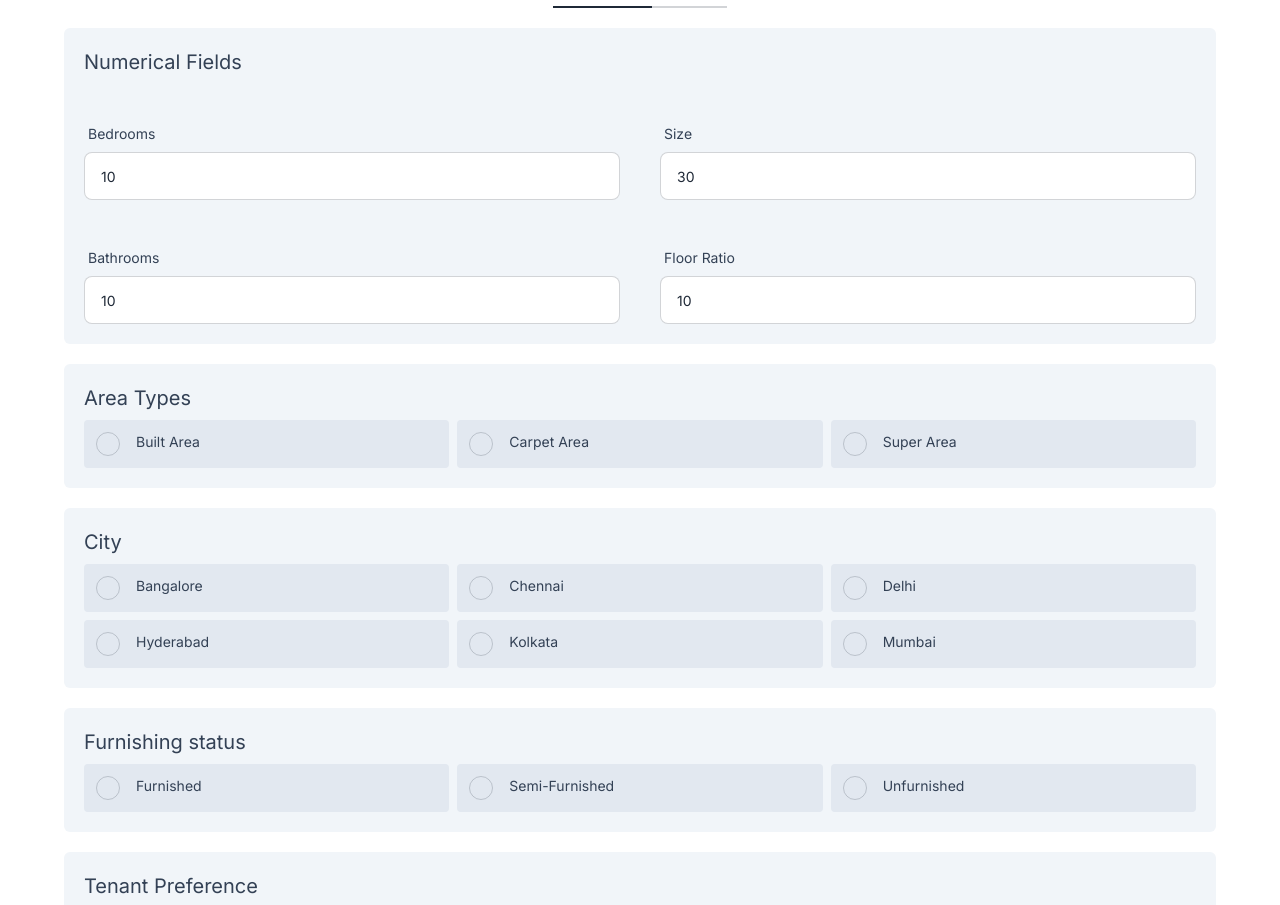
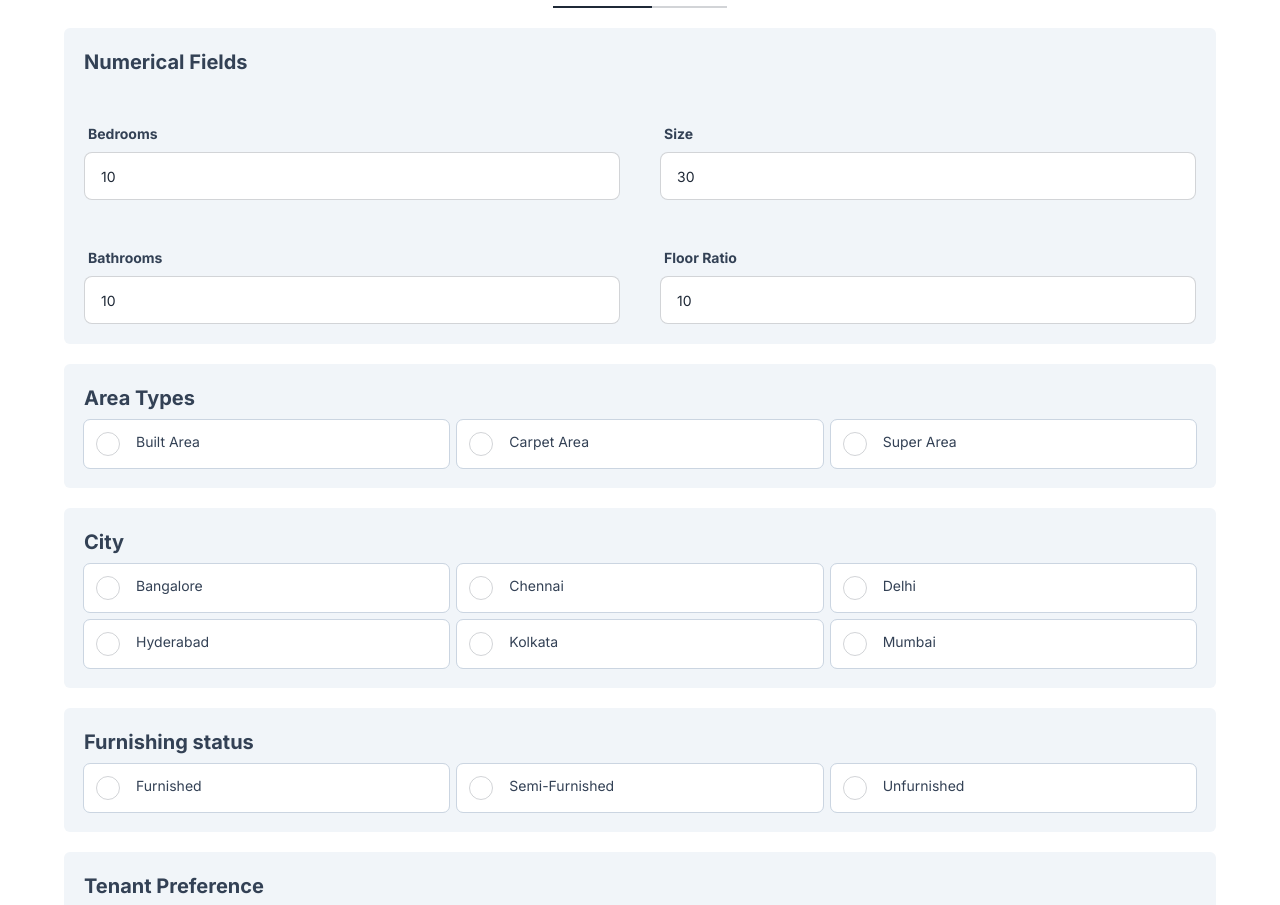
Before and after one commit to andrewscoding2018/ECS111_Project, a Next.js app: page / in a window 1280 px wide. Shown: the part 100-1005 px from the top of the page. Built offline with nearby package versions, Linux system fonts and the light colour scheme.

Commit message:
Changing form

```diff
--- a/app/MultiSelect.tsx
+++ b/app/MultiSelect.tsx
@@ -20,9 +20,9 @@ const MultiSelect = ({
   return (
     <label
       key={index}
-      className="form-control flex p-0"
+      className="form-control flex p-0 bg-white outline outline-1	 outline-slate-300 rounded-md"
     >
-      <div className="flex bg-slate-200 hover:bg-slate-300 p-3 rounded">
+      <div className="flex bg:slate-50 hover:bg-slate-300 p-3 rounded">
         <input
           type="radio"
           name={name}
@@ -32,7 +32,7 @@ const MultiSelect = ({
             setSelectedValue(value);
             console.log(selectedValue);
           }}
-          className="radio mr-4 align-middle"
+          className="radio mr-4 align-middle "
         />
         <p className="text-sm text-slate-700 align-middle">{displayName}</p>
       </div>
--- a/app/NumInput.tsx
+++ b/app/NumInput.tsx
@@ -16,7 +16,7 @@ const NumInput = ({
     return (
         <label className="form-control ">
             <div className="label">
-                <span className="text-slate-700 label-text">{displayName}</span>
+                <span className="text-slate-700 label-text font-bold">{displayName}</span>
             </div>
             <input
                 type="text"
--- a/app/page.tsx
+++ b/app/page.tsx
@@ -135,7 +135,7 @@ const Home: React.FC = () => {
         <div className="flex flex-col justify-center items-center gap-5 w-full">
           {/* Numerical Fields */}
           <div className="grid md:grid-cols-2 grid-cols-1 gap-10 w-[90%] p-5 bg-slate-100 rounded-md">
-            <div className="col-span-2 text-slate-700 text-xl">Numerical Fields</div>
+            <div className="col-span-2 text-slate-700 text-xl font-bold">Numerical Fields</div>
             <NumInput
               name={numericalFields[0]}
               value={10}
@@ -164,7 +164,7 @@ const Home: React.FC = () => {
 
           {/* Area Types */}
           <div className="grid md:grid-cols-3 grid-cols-1 gap-2 w-[90%] p-5 bg-slate-100 rounded-md">
-            <div className="md:col-span-3 col-span-1 text-xl text-slate-700 p-0">Area Types</div>
+            <div className="md:col-span-3 col-span-1 text-xl text-slate-700 p-0 font-bold">Area Types</div>
             {Object.keys(jsonData)
               .filter((key) => key.startsWith("Area"))
               .map((value, index) => (
@@ -182,7 +182,7 @@ const Home: React.FC = () => {
 
           {/* Cities */}
           <div className="grid md:grid-cols-3 grid-cols-1 gap-2 w-[90%] p-5 bg-slate-100 rounded-md">
-            <div className="md:col-span-3 col-span-1 text-xl text-slate-700">City</div>
+            <div className="md:col-span-3 col-span-1 text-xl text-slate-700 font-bold">City</div>
             {Object.keys(jsonData)
               .filter((key) => key.startsWith("City_"))
               .map((value, index) => (
@@ -201,7 +201,7 @@ const Home: React.FC = () => {
 
           {/* Furnishing Status */}
           <div className="grid md:grid-cols-3 grid-cols-1 gap-2 w-[90%] p-5 bg-slate-100 rounded-md">
-            <div className="md:col-span-3 col-span-1 text-xl text-slate-700">Furnishing status</div>
+            <div className="md:col-span-3 col-span-1 text-xl text-slate-700 font-bold">Furnishing status</div>
             {Object.keys(jsonData)
               .filter((key) => key.startsWith("Furnishing_Status_"))
               .map((value, index) => (
@@ -221,7 +221,7 @@ const Home: React.FC = () => {
 
           {/* Tenant Preference */}
           <div className="grid md:grid-cols-3 grid-cols-1 gap-2 w-[90%] p-5 bg-slate-100 rounded-md">
-            <div className="md:col-span-3 col-span-1 text-xl text-slate-700">Tenant Preference</div>
+            <div className="md:col-span-3 col-span-1 text-xl text-slate-700 font-bold">Tenant Preference</div>
             {Object.keys(jsonData)
               .filter((key) => key.startsWith("Tenant_Preferred_"))
               .map((value, index) => (
@@ -241,7 +241,7 @@ const Home: React.FC = () => {
 
           {/* Tenant Preference */}
           <div className="grid md:grid-cols-3 grid-cols-1 gap-2 w-[90%] p-5 bg-slate-100 rounded-md">
-            <div className="md:col-span-3 col-span-1 text-xl text-slate-700">Point of Contact</div>
+            <div className="md:col-span-3 col-span-1 text-xl text-slate-700 font-bold">Point of Contact</div>
             {Object.keys(jsonData)
               .filter((key) => key.startsWith("Point_of_Contact_Contact_"))
               .map((value, index) => (
```
